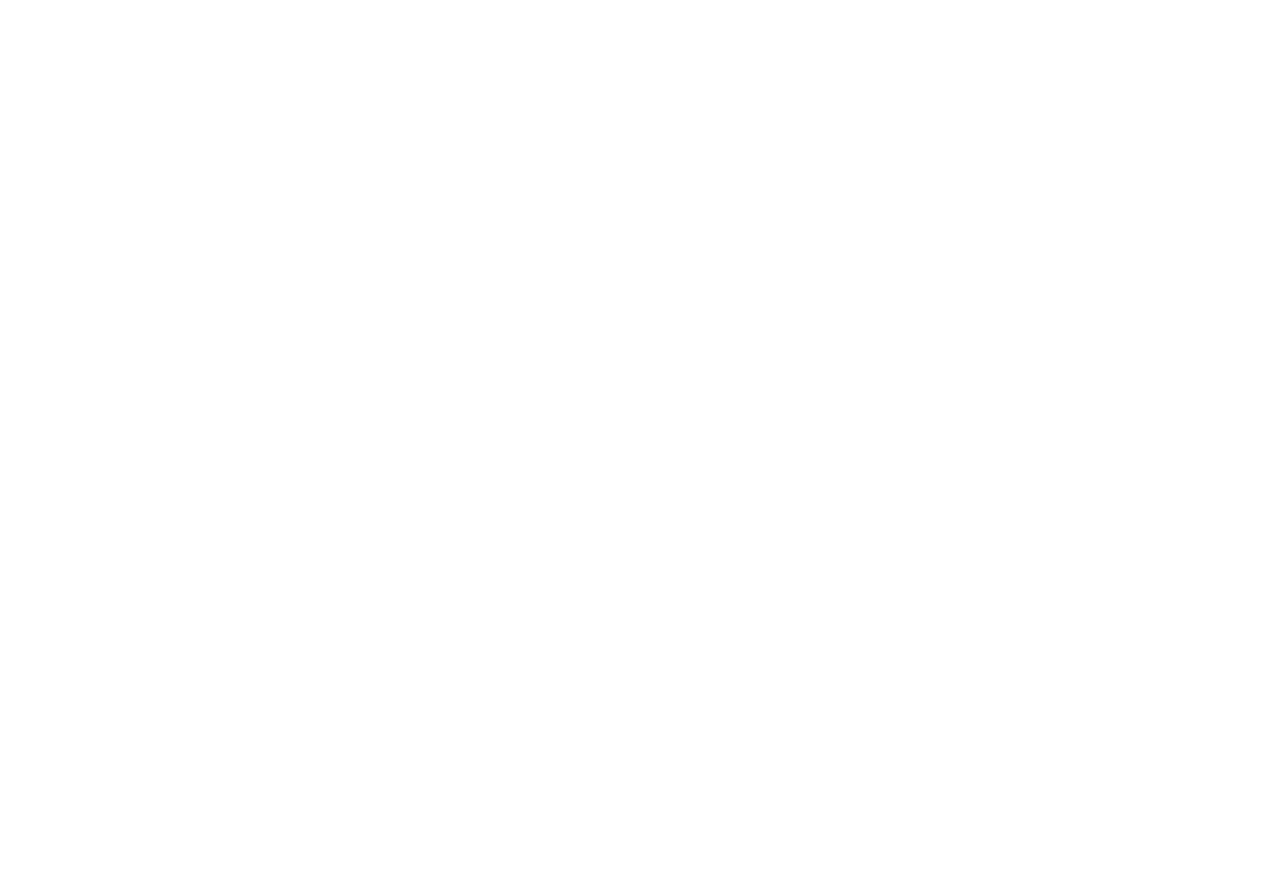
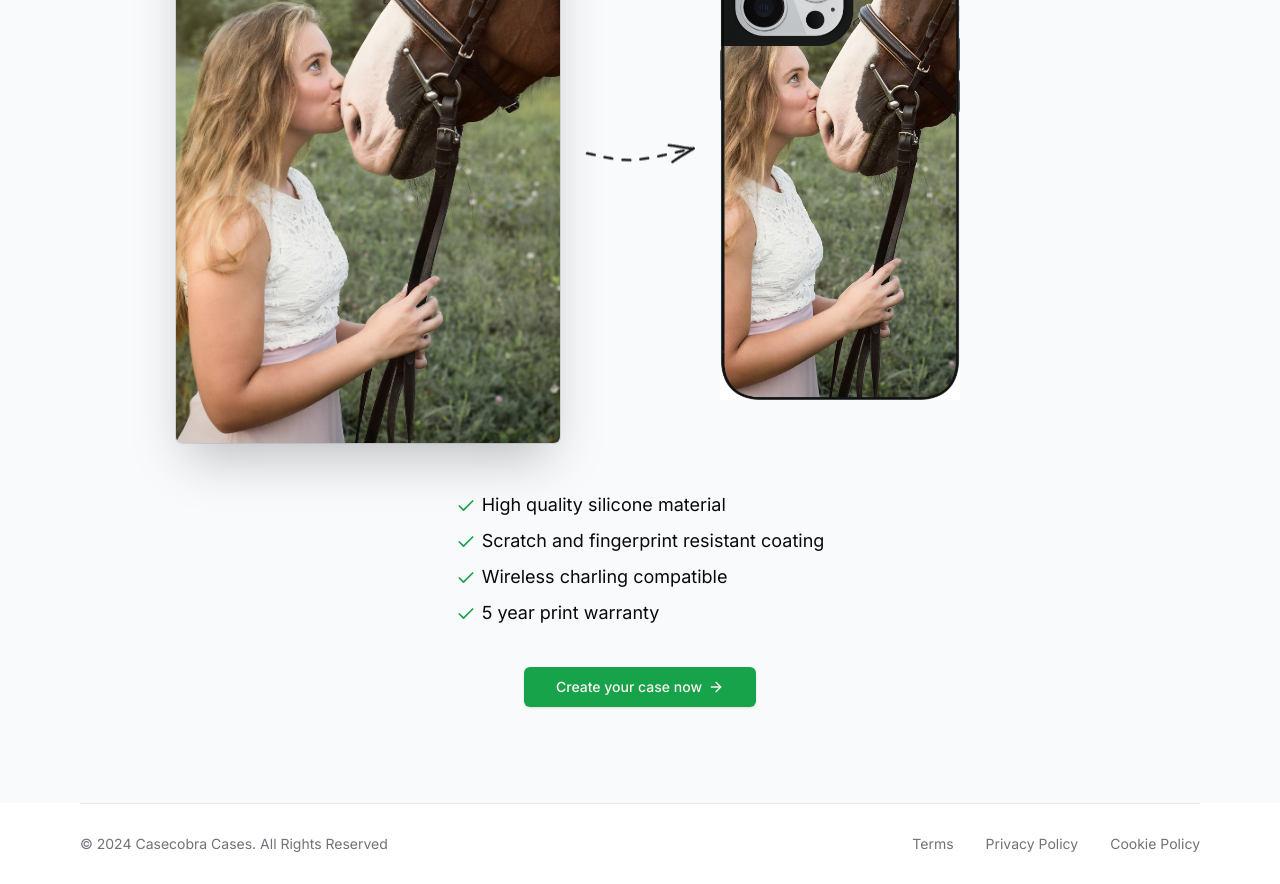
Before and after one commit to CaioCeretta/josh-lessons-courses, a Next.js app in the folder ecommerce-next14-casecobra/: page / in a window 1280 px wide. Shown: the part 3420-4304 px from the top of the page. Before the commit the page ends 2984 px from the top, so only its background shows below. Built offline with nearby package versions, Linux system fonts and the light colour scheme; no server answers.

Commit message:
Home page finished

```diff
--- a/ecommerce-next14-casecobra/src/app/layout.tsx
+++ b/ecommerce-next14-casecobra/src/app/layout.tsx
@@ -2,6 +2,7 @@
 import { Inter } from 'next/font/google'
 import './globals.css'
 import NavBar from '@/components/Navbar'
+import { Footer } from '@/components/Footer'
 
 const inter = Inter({ subsets: ['latin'] })
 
@@ -20,6 +21,7 @@
       <body className={inter.className}>
         <NavBar />
         {children}
+        <Footer />
       </body>
     </html>
   )
--- a/ecommerce-next14-casecobra/src/app/page.tsx
+++ b/ecommerce-next14-casecobra/src/app/page.tsx
@@ -1,8 +1,10 @@
+import { Icons } from '@/components/Icons'
 import MaxWidthWrapper from '@/components/MaxWidthWrapper'
-import { Check, Star } from 'lucide-react'
 import Phone from '@/components/Phone'
-import { Icons } from '@/components/Icons'
 import { Reviews } from '@/components/Reviews'
+import { buttonVariants } from '@/components/ui/button'
+import { ArrowRight, Check, Star } from 'lucide-react'
+import Link from 'next/link'
 
 export default function Home() {
   return (
@@ -282,6 +284,86 @@
           <Reviews />
         </div>
       </section>
+
+      <section>
+        <MaxWidthWrapper className="py-24">
+          <div className="mb-12 px-6 lg:px-8">
+            <div className="mx-auto max-w-2xl sm:text-center">
+              <h2
+                className="order-1 mt-2 text-balance text-center text-5xl
+            font-bold !leading-tight tracking-tight text-gray-900 md:text-6xl"
+              >
+                Upload your photo and get{' '}
+                <span className="relative bg-green-600 px-2 text-white">
+                  your own case
+                </span>
+                now!
+              </h2>
+            </div>
+          </div>
+
+          <div className="max-w-6l mx-auto px-6 lg:px-8">
+            <div
+              className="relative flex grid-cols-2 flex-col
+            items-center gap-40 md:grid"
+            >
+              <img
+                src="/arrow.png"
+                className="absolute left-1/2 top-[25rem]
+              z-10 -translate-x-1/2 -translate-y-1/2 rotate-90 md:top-1/2  md:rotate-0"
+                alt="upload-your-image-image"
+              />
+
+              <div
+                className="relative h-80 w-full max-w-sm rounded-xl bg-gray-900/5
+              ring-inset ring-gray-900/10 md:h-full md:justify-self-end lg:rounded-2xl"
+              >
+                <img
+                  src="/horse.jpg"
+                  alt=""
+                  className="h-full w-full rounded-md bg-white object-cover shadow-2xl
+                  ring-1 ring-gray-900/10"
+                />
+              </div>
+
+              <Phone className="w-60" imgSrc="/horse_phone.jpg" />
+            </div>
+          </div>
+
+          <ul className="mx-auto mt-12 w-fit max-w-prose space-y-2 sm:text-lg">
+            <li className="w-fit">
+              <Check className="mr-1.5 inline h-5 w-5 text-green-600" />
+              High quality silicone material
+            </li>
+            <li className="w-fit">
+              <Check className="mr-1.5 inline h-5 w-5 text-green-600" />
+              Scratch and fingerprint resistant coating
+            </li>
+            <li className="w-fit">
+              <Check className="mr-1.5 inline h-5 w-5 text-green-600" />
+              Wireless charling compatible
+            </li>
+            <li className="w-fit">
+              <Check className="mr-1.5 inline h-5 w-5 text-green-600" />5 year
+              print warranty
+            </li>
+
+            <div className="flex justify-center">
+              <li>
+                <Link
+                  className={buttonVariants({
+                    size: 'lg',
+                    className: 'mx-auto mt-8',
+                  })}
+                  href="/configure/upload"
+                >
+                  Create your case now <ArrowRight className="ml-1.5 h-4 w-4" />
+                </Link>
+              </li>
+            </div>
+          </ul>
+        </MaxWidthWrapper>
+      </section>
     </div>
   )
 }
--- /dev/null
+++ b/ecommerce-next14-casecobra/src/components/Footer/index.tsx
@@ -0,0 +1,49 @@
+import Link from 'next/link'
+import MaxWidthWrapper from '../MaxWidthWrapper'
+
+const Footer = () => {
+  return (
+    <footer className="relative h-20 bg-white">
+      <MaxWidthWrapper>
+        <div className="border-t border-gray-200" />
+
+        <div
+          className="flex h-full flex-col items-center justify-center md:flex-row
+        md:justify-between"
+        >
+          <div className="pb-2 text-center md:pb-0 md:text-left">
+            <p className="text-sm text-muted-foreground">
+              &copy; {new Date().getFullYear()} Casecobra Cases. All Rights
+              Reserved
+            </p>
+          </div>
+
+          <div className="flex items-center justify-center">
+            <div className="flex space-x-8">
+              <Link
+                className="text-sm text-muted-foreground hover:text-gray-600"
+                href="#"
+              >
+                Terms
+              </Link>
+              <Link
+                className="text-sm text-muted-foreground hover:text-gray-600"
+                href="#"
+              >
+                Privacy Policy
+              </Link>
+              <Link
+                className="text-sm text-muted-foreground hover:text-gray-600"
+                href="#"
+              >
+                Cookie Policy
+              </Link>
+            </div>
+          </div>
+        </div>
+      </MaxWidthWrapper>
+    </footer>
+  )
+}
+
+export { Footer }
--- a/ecommerce-next14-casecobra/src/components/Reviews/ReviewGrid/index.tsx
+++ b/ecommerce-next14-casecobra/src/components/Reviews/ReviewGrid/index.tsx
@@ -63,6 +63,9 @@
           />
         </>
       ) : null}
+
+      <div className="pointer-events-none absolute inset-x-0 top-0 h-32 bg-gradient-to-b from-slate-100"></div>
+      <div className="pointer-events-none absolute inset-x-0 bottom-0 h-32 bg-gradient-to-t from-slate-100"></div>
     </div>
   )
 }
```
